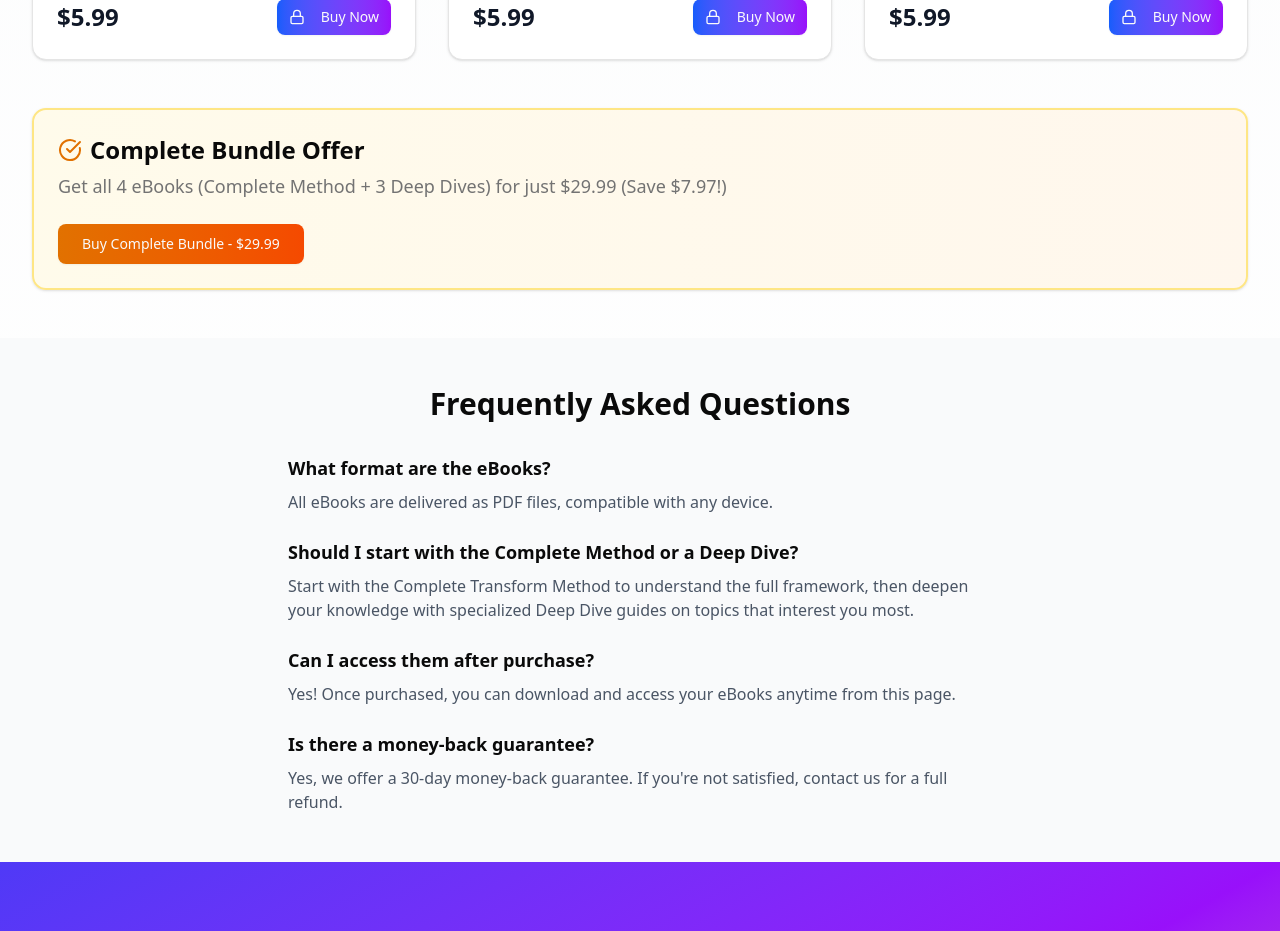
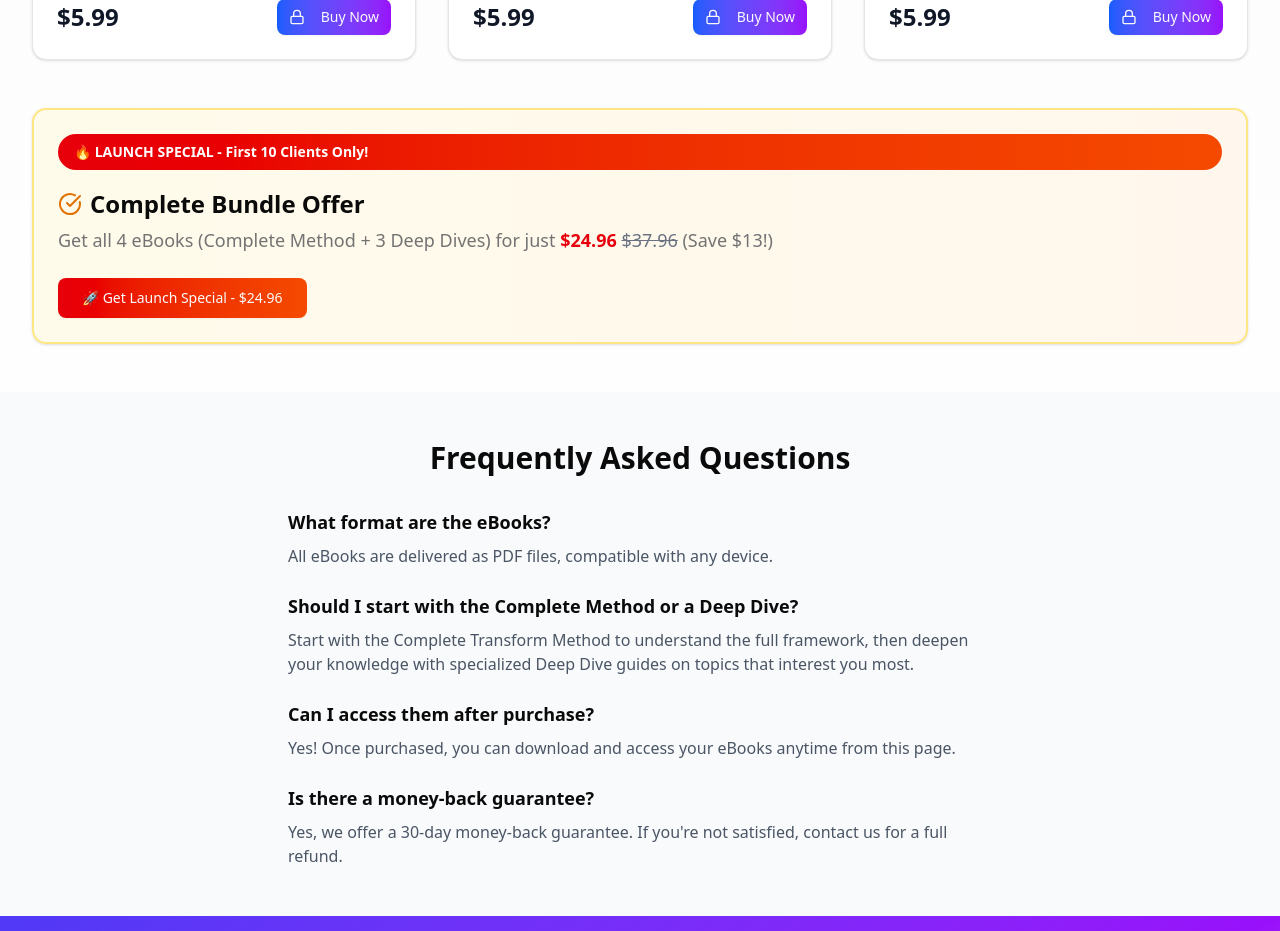
Before and after one commit to AdrianoDRJB/Transform-method, a React (Vite) app: page /ebooks in a window 1280 px wide. Shown: the part 1440-2371 px from the top of the page. Built offline with nearby package versions, Linux system fonts and the light colour scheme.

Commit message:
Update bundle to 4.96 with Launch Special badge

```diff
--- a/src/components/EbooksPage.jsx
+++ b/src/components/EbooksPage.jsx
@@ -199,21 +199,24 @@ const EbooksPage = () => {
       <div className="max-w-7xl mx-auto px-4 sm:px-6 lg:px-8 mb-12">
         <Card className="bg-gradient-to-r from-amber-50 to-orange-50 border-2 border-amber-200">
           <CardHeader>
+            <div className="inline-flex items-center gap-2 bg-gradient-to-r from-red-600 to-orange-600 text-white px-4 py-2 rounded-full text-sm font-bold mb-3">
+              🔥 LAUNCH SPECIAL - First 10 Clients Only!
+            </div>
             <CardTitle className="text-2xl flex items-center gap-2">
               <CheckCircle className="text-amber-600" />
               Complete Bundle Offer
             </CardTitle>
             <CardDescription className="text-lg">
-              Get all 4 eBooks (Complete Method + 3 Deep Dives) for just $29.99 (Save $7.97!)
+              Get all 4 eBooks (Complete Method + 3 Deep Dives) for just <span className="font-bold text-red-600">$24.96</span> <span className="line-through text-gray-500">$37.96</span> (Save $13!)
             </CardDescription>
           </CardHeader>
           <CardFooter>
             <Button
               size="lg"
-              className="bg-gradient-to-r from-amber-600 to-orange-600 hover:from-amber-700 hover:to-orange-700"
+              className="bg-gradient-to-r from-red-600 to-orange-600 hover:from-red-700 hover:to-orange-700"
               onClick={() => handlePurchase('https://buy.stripe.com/00w7sKazRfzxgKrdFH1Jm0o')}
             >
-              Buy Complete Bundle - $29.99
+              🚀 Get Launch Special - $24.96
             </Button>
           </CardFooter>
         </Card>
```
